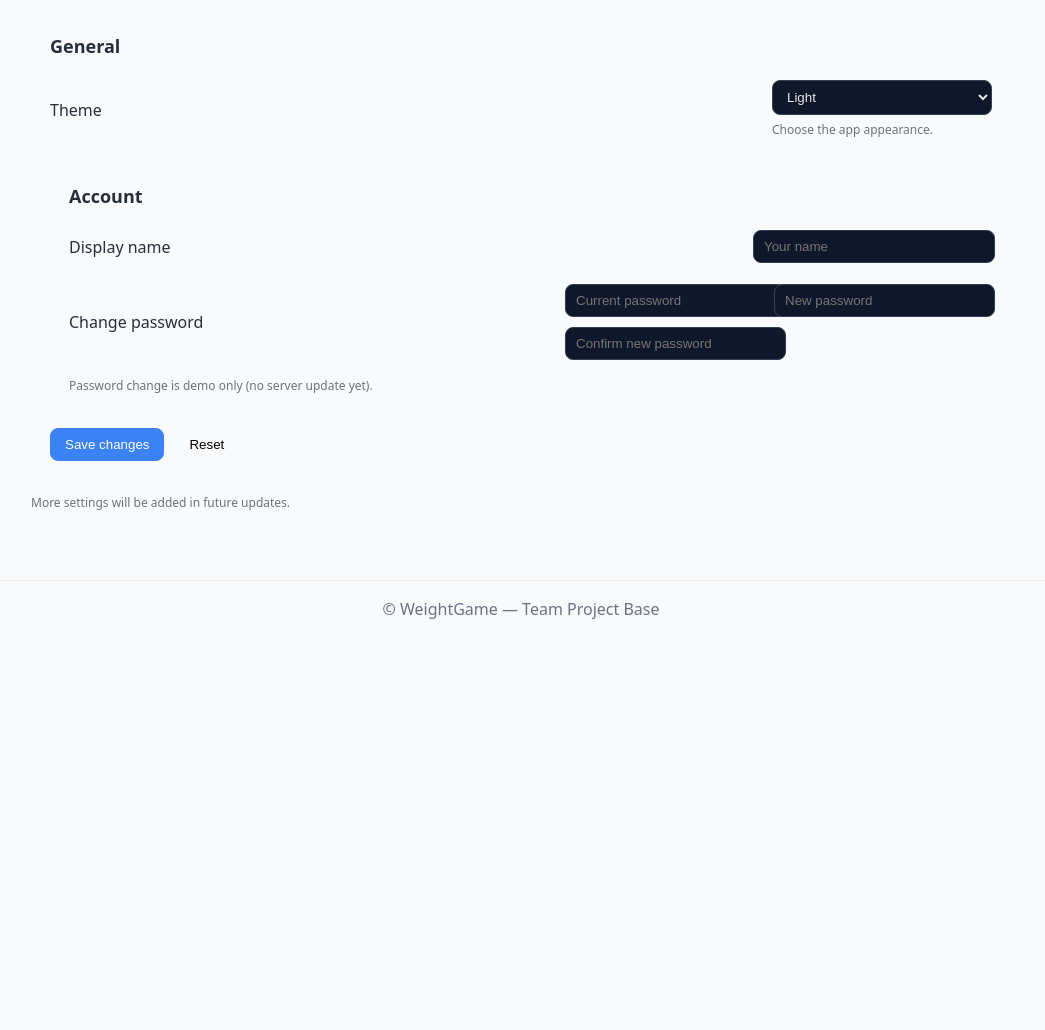
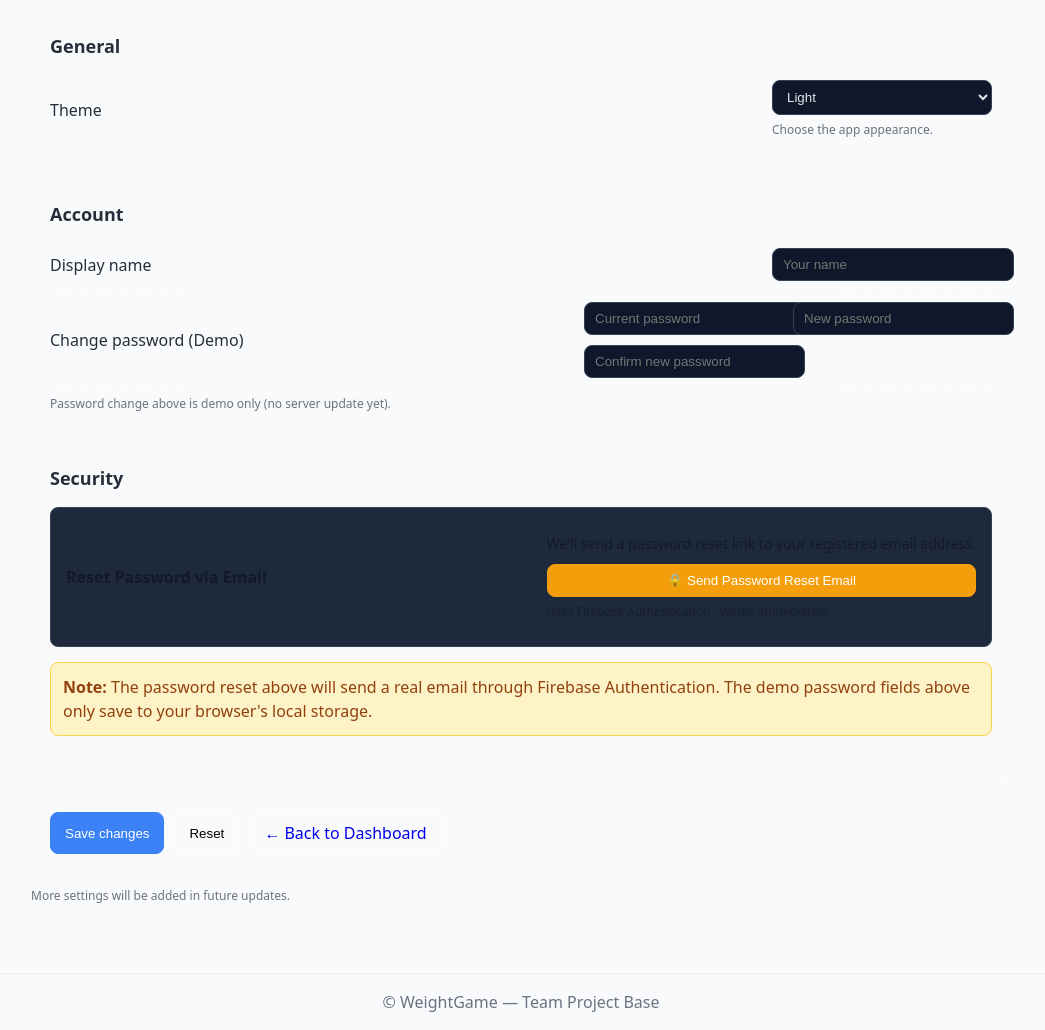
Before and after one commit to will-doney/WeightLossWebApp, a Flask app: page /settings in a window 1280 px wide. Shown: the part 224-1254 px from the top of the page, without its empty margins (119-1164 px from the left). Before the commit the page ends 843 px from the top, so only its background shows below. Run offline with Flask 3, Linux system fonts and the light colour scheme.

Commit message:
done changes to the settings/ password reset

```diff
--- a/app.py
+++ b/app.py
@@ -782,6 +782,47 @@ def settings():
     """Display user preferences and settings."""
     return render_template('settings.html')
 
+# ============================================================
+# ROUTE: Change Password (Firebase)
+# ============================================================
+@app.route('/change_password', methods=['POST'])
+def change_password():
+    """Send password reset email to user via Firebase."""
+    if 'user_id' not in session:
+        flash('Please login first', 'error')
+        return redirect(url_for('settings'))
+
+    try:
+        user_email = session.get('user_email')
+        if not user_email:
+            flash('User email not found in session', 'error')
+            return redirect(url_for('settings'))
+
+        # Import Firebase auth
+        from firebase_admin import auth
+
+        # Send password reset email
+        reset_link = auth.generate_password_reset_link(user_email)
+
+        # Log for debugging (remove in production)
+        print(f"Password reset link generated for: {user_email}")
+
+        flash('Password reset email sent! Check your inbox.', 'success')
+        return redirect(url_for('settings'))
+
+    except Exception as e:
+        error_message = f"Error sending reset email: {str(e)}"
+        print(error_message)
+        flash('Error sending password reset email. Please try again.', 'error')
+        return redirect(url_for('settings'))
+
+
+
+
+
+
+
+
 
 # ============================================================
 # ROUTE: Progress View
--- a/static/css/styles.css
+++ b/static/css/styles.css
@@ -901,3 +901,54 @@ nav a.active, nav a:hover {
   background: #e5e7eb;
   border-color: #9ca3af;
 }
+
+
+
+
+/* Flash message styles for the settings page*/
+.flash-messages {
+    margin-bottom: 20px;
+}
+
+.alert {
+    padding: 12px 16px;
+    border-radius: 8px;
+    margin-bottom: 10px;
+    border: 1px solid;
+}
+
+.alert-success {
+    background: #dcfce7;
+    color: #166534;
+    border-color: #bbf7d0;
+}
+
+.alert-error {
+    background: #fecaca;
+    color: #991b1b;
+    border-color: #fca5a5;
+}
+
+/* Security section */
+.security-warning {
+    background: #fef3c7;
+    color: #92400e;
+    padding: 12px;
+    border-radius: 8px;
+    border: 1px solid #fcd34d;
+    margin: 10px 0;
+}
+
+.password-reset-section {
+    background: #1e293b;
+    padding: 15px;
+    border-radius: 8px;
+    margin: 15px 0;
+    border: 1px solid #334155;
+}
+
+.btn.warning {
+    background: #f59e0b;
+    border-color: #f59e0b;
+    color: #fff;
+}
--- a/templates/settings.html
+++ b/templates/settings.html
@@ -9,6 +9,7 @@ Content :
   - General panel (theme selector).
   - Account panel (display name + password placeholders).
   - Save/Reset controls using localStorage.
+  - Firebase password reset functionality.
 
 TODO    : Replace localStorage with authenticated API calls, add missing
           inputs referenced by script (notifyToggle, autoTheme, etc.).
@@ -22,6 +23,19 @@ Updated : November 2025
 {% block content %}
 <h1 class="page-title">Settings</h1>
 
+<!-- Flash Messages -->
+{% with messages = get_flashed_messages(with_categories=true) %}
+    {% if messages %}
+        <div class="flash-messages">
+            {% for category, message in messages %}
+                <div class="alert alert-{{ category }}">
+                    {{ message }}
+                </div>
+            {% endfor %}
+        </div>
+    {% endif %}
+{% endwith %}
+
 <style>
   .panel{background:#ffffff0d;border:1px solid #ffffff1a;border-radius:10px;padding:18px 18px;margin:14px 0}
   .panel h2{margin:0 0 10px 0;font-size:18px;opacity:.9}
@@ -33,6 +47,7 @@ Updated : November 2025
   .btns{display:flex;gap:10px;margin-top:14px}
   .btn{padding:8px 14px;border-radius:8px;border:1px solid #ffffff22;background:#ffffff14;cursor:pointer}
   .btn.primary{background:#3b82f6;border-color:#3b82f6;color:#fff}
+  .btn.warning{background:#f59e0b;border-color:#f59e0b;color:#fff}
   .inline{display:flex;align-items:center;gap:10px}
   input[type="text"],input[type="password"],select{
     background:#0f172a;border:1px solid #334155;color:#e5e7eb;border-radius:8px;padding:8px 10px;width:100%;
@@ -54,6 +69,7 @@ Updated : November 2025
       <div class="hint">Choose the app appearance.</div>
     </div>
   </div>
+</div>
 
 <div class="panel">
   <h2>Account</h2>
@@ -65,20 +81,54 @@ Updated : November 2025
     </div>
   </div>
 
+  <!-- Current Password Demo Section (LocalStorage only) -->
   <div class="row">
-    <div class="label">Change password</div>
+    <div class="label">Change password (Demo)</div>
     <div class="field two">
       <input id="pwdCurrent" type="password" placeholder="Current password">
       <input id="pwdNew" type="password" placeholder="New password">
       <input id="pwdConfirm" type="password" placeholder="Confirm new password">
     </div>
   </div>
-  <div class="hint">Password change is demo only (no server update yet).</div>
+  <div class="hint">Password change above is demo only (no server update yet).</div>
 </div>
 
+<!-- NEW: Firebase Password Reset Section -->
+<div class="panel">
+  <h2>Security</h2>
+
+  <div class="password-reset-section">
+    <div class="row">
+      <div class="label">
+        <strong>Reset Password via Email</strong>
+      </div>
+      <div class="field">
+        <p style="margin: 0 0 10px 0; font-size: 14px; opacity: 0.9;">
+          We'll send a password reset link to your registered email address.
+        </p>
+        <form method="POST" action="{{ url_for('change_password') }}" style="margin: 0;">
+          <button type="submit" class="btn warning" style="width: 100%;">
+            🔒 Send Password Reset Email
+          </button>
+        </form>
+        <div class="hint">Uses Firebase Authentication - works immediately</div>
+      </div>
+    </div>
+  </div>
+
+  <div class="security-warning">
+    <strong>Note:</strong> The password reset above will send a real email through Firebase Authentication.
+    The demo password fields above only save to your browser's local storage.
+  </div>
+</div>
+
+<div class="panel">
   <div class="btns">
     <button class="btn primary" onclick="saveSettings()">Save changes</button>
     <button class="btn" onclick="resetSettings()">Reset</button>
+    <a href="{{ url_for('dashboard') }}" class="btn" style="text-decoration: none; text-align: center;">
+      ← Back to Dashboard
+    </a>
   </div>
 </div>
 
@@ -157,7 +207,7 @@ Updated : November 2025
       localStorage.setItem('privacy', optional.privacyMode.checked ? '1' : '0');
     }
 
-    alert('Settings saved.');
+    alert('Settings saved to local storage.');
   }
 
   function resetSettings(){
```
